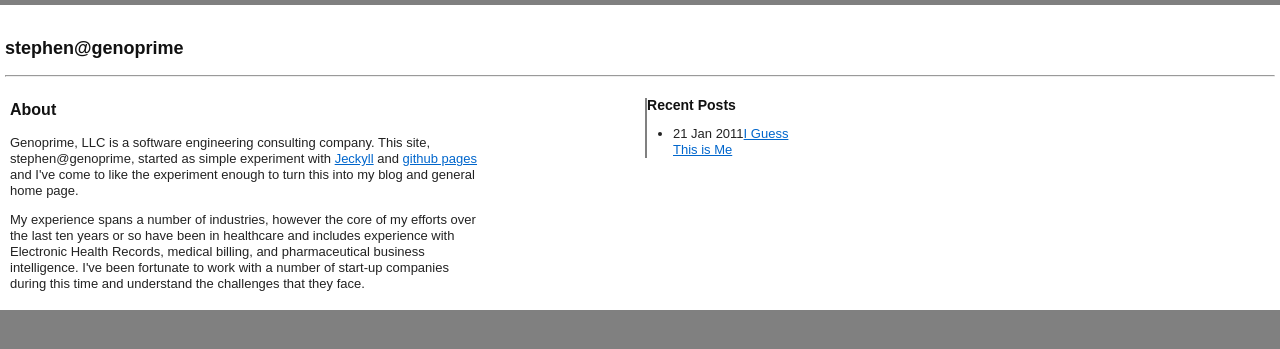
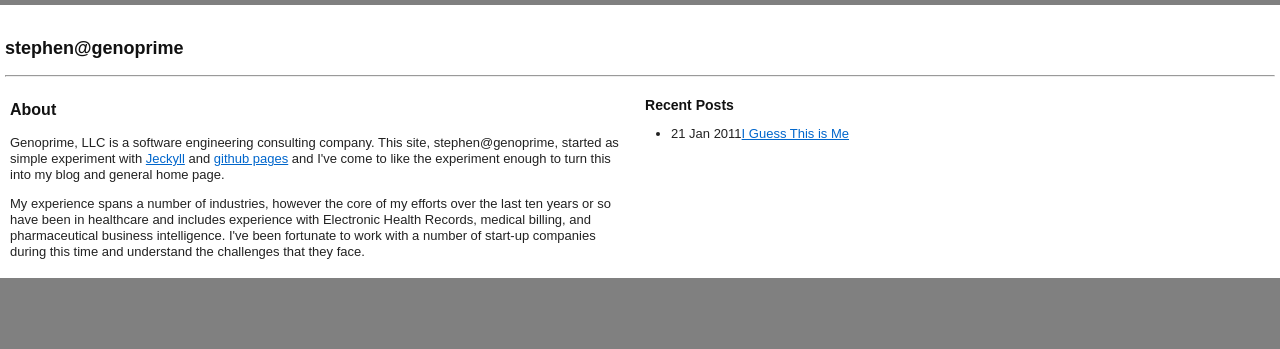
Before and after one commit to spmallette/spmallette.github.com, a Jekyll site: the page built from index.html, in a window 1280 px wide. Shown: the top 349 px of the page. Built offline with Jekyll 4.4.1, drawn with Linux system fonts in a browser that asks for light colours; Markdown is read by kramdown in place of the engine named in the settings.

Commit message:
changed formatting back

```diff
--- a/_layouts/default.html
+++ b/_layouts/default.html
@@ -21,7 +21,7 @@
 	  </div>
         </div>
         <div class="column full-height">
-          <div id="right" class="container" style="border-left-style:solid;border-left-color:gray;border-left-width:2px">
+          <div id="right" class="container">
 	    <h3>Recent Posts</h3>
             <ul>
 	      {% for post in site.posts %}
--- a/css/site.css
+++ b/css/site.css
@@ -4,9 +4,7 @@
 #main {
   background-color:white;
   margin:5px;
-  width:75%;
 }
 #right {
   margin:5px;
-  width:25%;
 }
```
